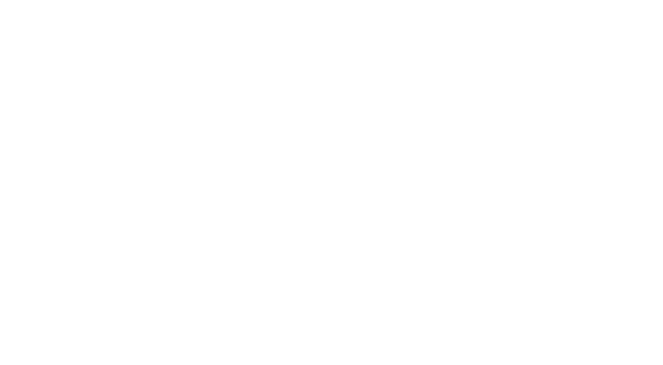
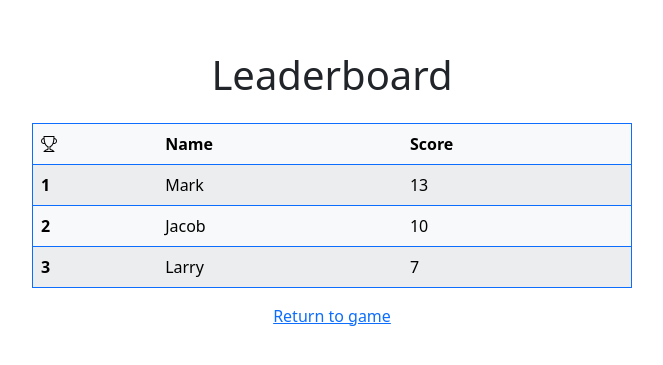
Before and after one commit to Sectimus/arbor-engineering-task, a Vue app in the folder frontend/: page /leaderboard in a window 1280 px wide. Before the commit this address had no page. Shown: the part 211-576 px from the top of the page, without its empty margins (308-971 px from the left). Built offline with nearby package versions, Linux system fonts and the light colour scheme; no server answers.

Commit message:
Use vue router to send the leaderboard to it's own page

```diff
--- a/frontend/components/Game/Stage.vue
+++ b/frontend/components/Game/Stage.vue
@@ -101,7 +101,6 @@
                         Complete
                 </button>
             </form>
-
         </div>
     </div>
 </template>
--- a/frontend/main.js
+++ b/frontend/main.js
@@ -6,13 +6,14 @@
 
 
 import Index from './pages/Index.vue';
+import Leaderboard from './pages/Leaderboard.vue';
 // import ChallengeEdit from './pages/ChallengeEdit.vue';
 // import ChallengeCreate from './pages/ChallengeCreate.vue';
 import 'bootstrap-icons/font/bootstrap-icons.css'
 
 const routes = [
     { path: '/', component: Index },
-    // { path: '/challenge/new', component: ChallengeCreate },
+    { path: '/leaderboard', component: Leaderboard },
     // { path: '/challenge/edit/:id', component: ChallengeEdit },
 ];
 
--- a/frontend/pages/Index.vue
+++ b/frontend/pages/Index.vue
@@ -31,15 +31,17 @@
         <div class="d-flex justify-content-center">
             <h1>{{ challengeStore.challenge.score }}</h1>
         </div>
-        <div cols="1">
+        <div>
             <Stage
                 :challenge="challengeStore.challenge"
                 @submitAnswer="handleSubmitAnswer"
                 @complete="handleComplete"
             >
             </Stage>
+            <div class="d-flex justify-content-center">
+                <router-link to="/leaderboard">View Leaderboard</router-link>
+            </div>
         </div>
     </div>
-    <!-- </hr>
-    <router-link to="/challenge/new">Add New Challenge</router-link> -->
+
 </template>
--- /dev/null
+++ b/frontend/pages/Leaderboard.vue
@@ -0,0 +1,59 @@
+<script setup>
+import { onMounted } from 'vue';
+import { useChallengeStore } from '../stores/ChallengeStore.js';
+import { useRouter } from 'vue-router';
+import Stage from '../components/Game/Stage.vue';
+
+const challengeStore = useChallengeStore();
+const router = useRouter();
+console.log('Index component mounted');
+
+
+
+// Load the challenge when the component mounts
+onMounted(async () => {
+    await challengeStore.getChallenge();
+});
+
+function handleSubmitAnswer(answer){
+    //find out if it was a correct answer
+    challengeStore.submitChallengeAnswer(answer);
+}
+
+function handleComplete(name){
+    debugger;
+    challengeStore.completeChallenge(name);
+}
+</script>
+<template>
+    <div class="container d-flex flex-column align-items-center justify-content-center min-vh-100">
+        <h1 class="mb-4 text-center">Leaderboard</h1>
+        <table class="table table-light table-striped border border-primary" style="max-width: 600px; width: 100%;">
+            <thead>
+                <tr>
+                    <th scope="col"><i class="bi bi-trophy"></i></th>
+                    <th scope="col">Name</th>
+                    <th scope="col">Score</th>
+                </tr>
+            </thead>
+            <tbody>
+                <tr>
+                    <th scope="row">1</th>
+                    <td>Mark</td>
+                    <td>13</td>
+                </tr>
+                <tr>
+                    <th scope="row">2</th>
+                    <td>Jacob</td>
+                    <td>10</td>
+                </tr>
+                <tr>
+                    <th scope="row">3</th>
+                    <td>Larry</td>
+                    <td>7</td>
+                </tr>
+            </tbody>
+        </table>
+        <router-link to="/">Return to game</router-link>
+    </div>
+</template>
```
Also changed, not shown: frontend/components/EntityTable.vue (deleted, +0 -72 lines).
